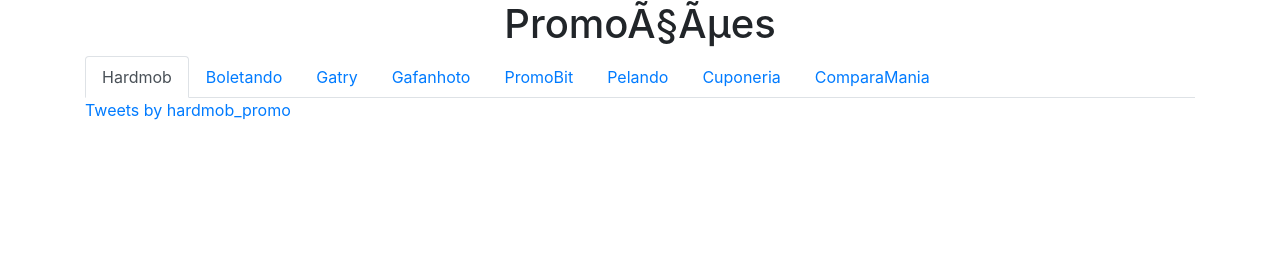
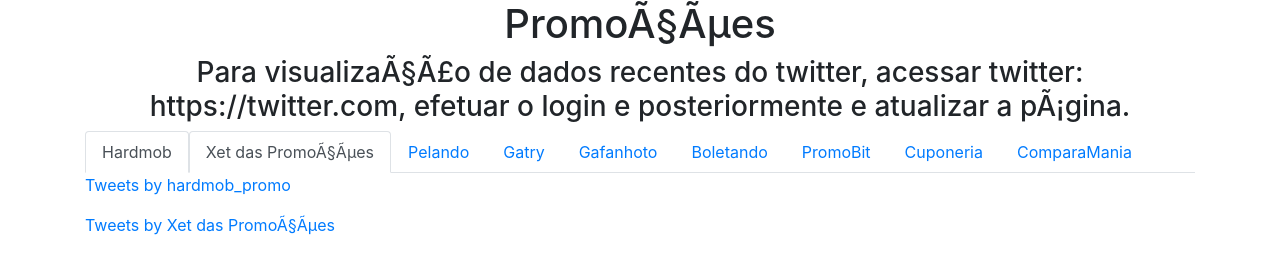
Before and after one commit to rbrunoleal/alertapromocoes, a plain HTML site: page index.html in a window 1280 px wide. Drawn offline with nearby package versions, Linux system fonts and the light colour scheme.

Commit message:
Update index.html

```diff
--- a/index.html
+++ b/index.html
@@ -12,15 +12,17 @@
 
         <div class="col-xs-1 text-center">
             <h1>Promoções</h1>
+            <h3>Para visualização de dados recentes do twitter, acessar twitter: https://twitter.com, efetuar o login e posteriormente e atualizar a página.</h3>
         </div>
         <nav>
             <div class="nav nav-tabs" id="nav-tab" role="tablist">
                 <a class="nav-item nav-link active" id="nav-home-tab" data-toggle="tab" href="#nav_hard_mob" role="tab" aria-controls="nav-home" aria-selected="true">Hardmob</a>
-                <a class="nav-item nav-link" id="nav-profile-tab-boletando" data-toggle="tab" href="#nav_boletando" role="tab" aria-controls="nav-profile" aria-selected="false">Boletando</a>
+                <a class="nav-item nav-link active" id="nav-xet-tab" data-toggle="tab" href="#nav_xet" role="tab" aria-controls="nav-xet" aria-selected="true">Xet das Promoções</a>
+                <a class="nav-item nav-link" id="nav-profile-tab-pelando" data-toggle="tab" href="#nav_pelando" role="tab" aria-controls="nav-profile" aria-selected="false">Pelando</a>
                 <a class="nav-item nav-link" id="nav-profile-tab-gatry" data-toggle="tab" href="#nav_gatry" role="tab" aria-controls="nav-profile" aria-selected="false">Gatry</a>
                 <a class="nav-item nav-link" id="nav-profile-tab-gafanhoto" data-toggle="tab" href="#nav_gafanhoto" role="tab" aria-controls="nav-profile" aria-selected="false">Gafanhoto</a>
+                <a class="nav-item nav-link" id="nav-profile-tab-boletando" data-toggle="tab" href="#nav_boletando" role="tab" aria-controls="nav-profile" aria-selected="false">Boletando</a>
                 <a class="nav-item nav-link" id="nav-profile-tab-promobit" data-toggle="tab" href="#nav_promobit" role="tab" aria-controls="nav-profile" aria-selected="false">PromoBit</a>
-                <a class="nav-item nav-link" id="nav-profile-tab-pelando" data-toggle="tab" href="#nav_pelando" role="tab" aria-controls="nav-profile" aria-selected="false">Pelando</a>
                 <a class="nav-item nav-link" id="nav-profile-tab-cuponeria" data-toggle="tab" href="#nav_cuponeria" role="tab" aria-controls="nav-profile" aria-selected="false">Cuponeria</a>
                 <a class="nav-item nav-link" id="nav-profile-tab-compara" data-toggle="tab" href="#nav_compara" role="tab" aria-controls="nav-profile" aria-selected="false">ComparaMania</a>
             </div>
@@ -29,6 +31,11 @@
             <div class="tab-pane fade show active" id="nav_hard_mob" role="tabpanel" aria-labelledby="nav-home-tab">
                 <table id="hard_mob" class="table table-hover table-sm">
                     <a class="twitter-timeline" data-lang="pt" data-dnt="true" data-theme="dark" href="https://twitter.com/hardmob_promo?ref_src=twsrc%5Etfw">Tweets by hardmob_promo</a> <script async src="https://platform.twitter.com/widgets.js" charset="utf-8"></script>
+                </table>
+            </div>
+            <div class="tab-pane fade show active" id="nav_xet" role="tabpanel" aria-labelledby="nav-xet-tab">
+                <table id="xet" class="table table-hover table-sm">
+                    <a class="twitter-timeline" data-lang="pt" data-dnt="true" data-theme="dark" href="https://twitter.com/xetdaspromocoes">Tweets by Xet das Promoções</a> <script async src="https://platform.twitter.com/widgets.js" charset="utf-8"></script>
                 </table>
             </div>
             <div class="tab-pane fade" id="nav_gatry" role="tabpanel" aria-labelledby="nav-profile-tab">
```
